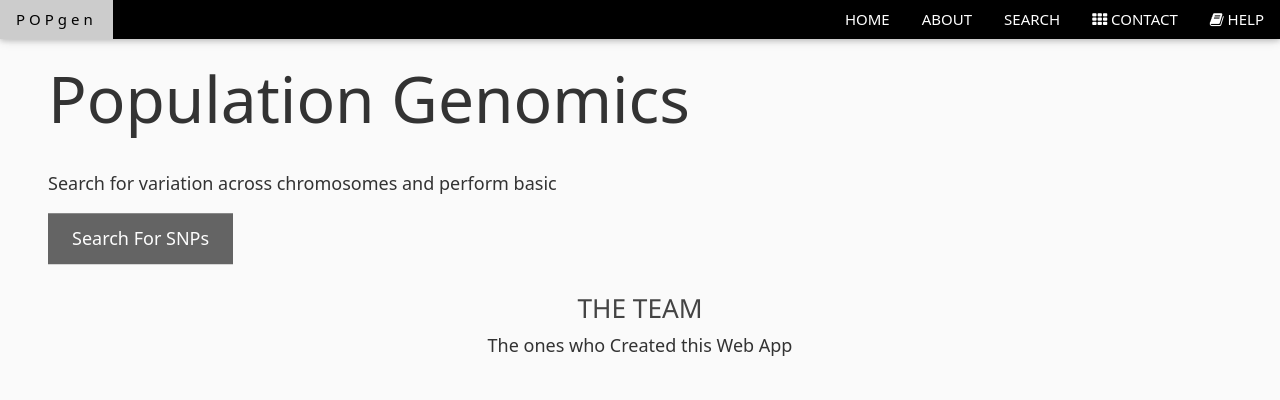
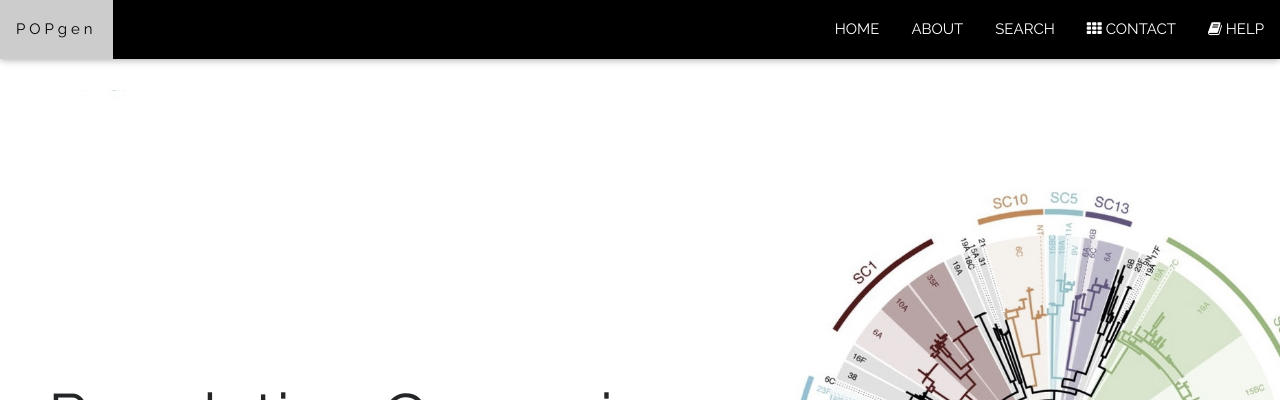
Before and after one commit to Mani-varma1/Web_project, a Flask app: page / in a window 1280 px wide. Shown: the top 400 px of the page. Run offline with Flask 2, Linux system fonts and the light colour scheme.

Commit message:
Update main.css

```diff
--- a/Flask/VCF_website/static/main.css
+++ b/Flask/VCF_website/static/main.css
@@ -1,35 +1,47 @@
-body {
-    background: #fafafa;
-    color: #333333;
-    margin-top: 8rem;
+
+body,
+h1,
+h2,
+h3,
+h4,
+h5,
+h6 {
+  font-family: "Raleway", sans-serif
 }
 
-  h1, h2, h3, h4, h5, h6 {
-    color: #444444;
+body,
+html {
+    height: 100%;
+    line-height: 1.8;
 }
 
-  .bg-steel {
-    background-color: #536e81;
+/* Full height image header */
+.bgimg-1 {
+    background-position: center;
+    background-size: cover;
+    background-color: bisque;
+    background-image: url("../static/profile_pics/background.jpg");
+    min-height: 100%;
 }
 
-  .site-header .navbar-nav .nav-link {
-    color: #cbd5db;
+.w3-bar .w3-button {
+    padding: 16px;
 }
 
-  .site-header .navbar-nav .nav-link:hover {
-    color: #050303;
+
+.bg-steel {
+  background-color: #5f788a;
 }
 
-  .site-header .navbar-nav .nav-link.active {
-    font-weight: 500;
-  }
+
+
 
 .content-section {
   background: #ffffff;
-    padding: 15px 25px;
-    border: 2px solid #867777;
-    border-radius: 3px;
-    margin-bottom: 25px;
+  padding: 10px 20px;
+  border: 5px solid #dddddd;
+  border-radius: 15px;
+  margin-bottom: 20px;
 }
 
 .article-title {
@@ -79,8 +91,7 @@ body {
   font-size: 2.5rem;
 }
 
-
-.change-width{
+.change-width {
   width: 70%;
   margin-left: 15%;
   margin-top: 5%;
```
Lines whose indentation alone changed are shown as unchanged.
